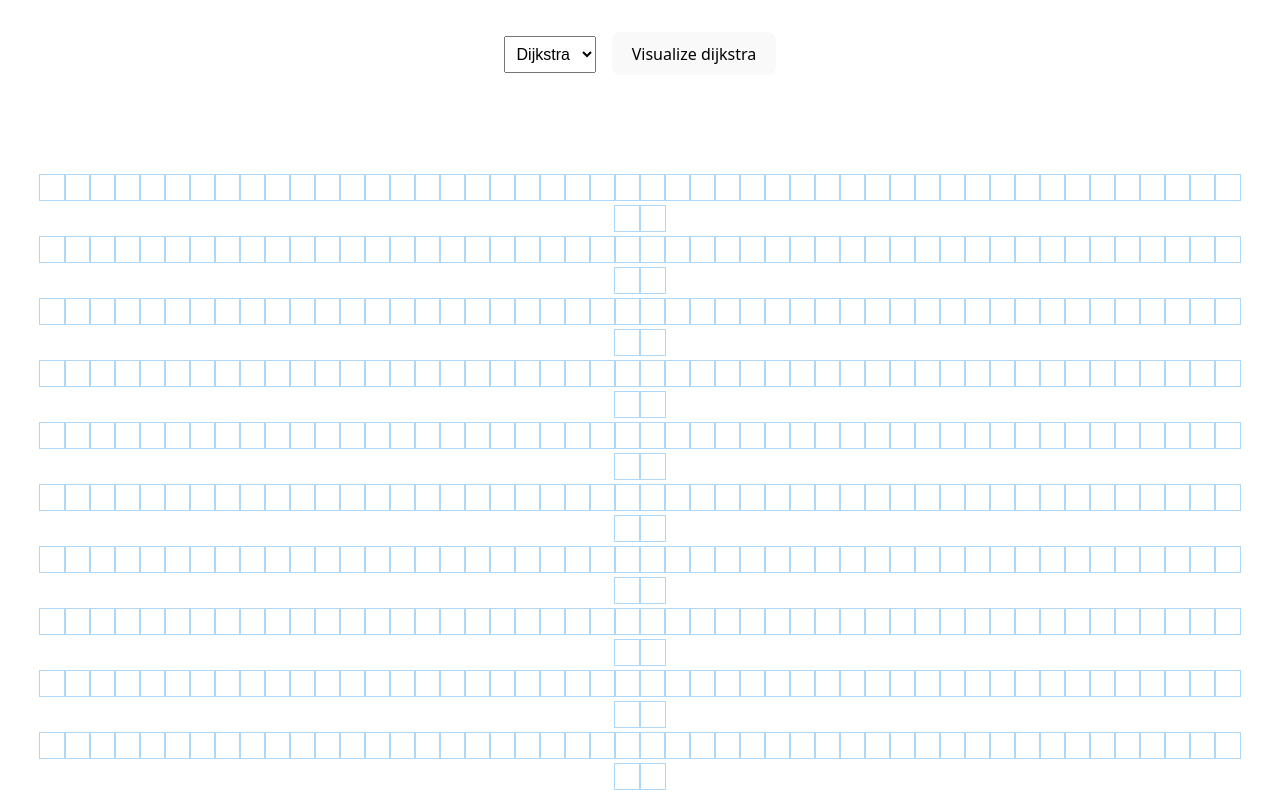
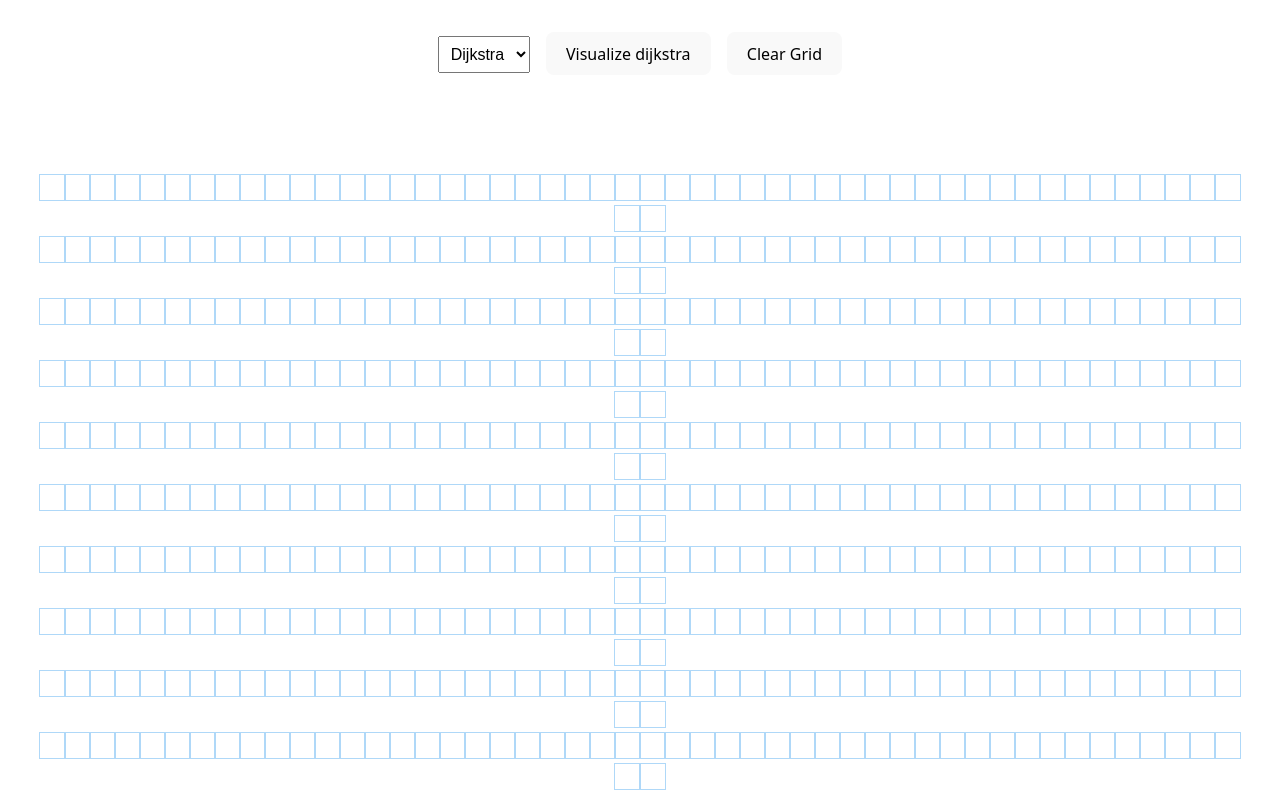
Before and after one commit to Aravshetty/AlgoVisualizer, a React (Vite) app: page / in a window 1280 px wide. Shown: the top 792 px of the page. Built offline with nearby package versions, Linux system fonts and the light colour scheme.

Commit message:
clear board function

```diff
--- a/src/PathVisualizer/PathVisualizer.jsx
+++ b/src/PathVisualizer/PathVisualizer.jsx
@@ -86,7 +86,11 @@ function PathVisualizer() {
     const nodesInShortestPathOrder = getNodesInShortestPathOrder(finishNode);
     animateDijkstra(visitedNodesInOrder, nodesInShortestPathOrder);
   };
+  const handleClear=()=>{
+     const initialGrid = getInitialGrid();
+    setGrid(initialGrid);
 
+  }
   return (
     <>
       <select
@@ -97,7 +101,10 @@ function PathVisualizer() {
                 <option value="dijkstra">Dijkstra</option>
                 <option value="astar">A*</option>
       </select>
-      <button onClick={handleRunAlgorithm}>Visualize {selectedAlgorithm}</button>
+      <button onClick={handleRunAlgorithm} style={{marginRight:'16px'}}>Visualize {selectedAlgorithm}</button>
+      <button onClick={handleClear}>Clear Grid</button>
+
+
       <div className="grid">
         {grid.map((row, rowIdx) => (
           <div key={rowIdx}>
```
